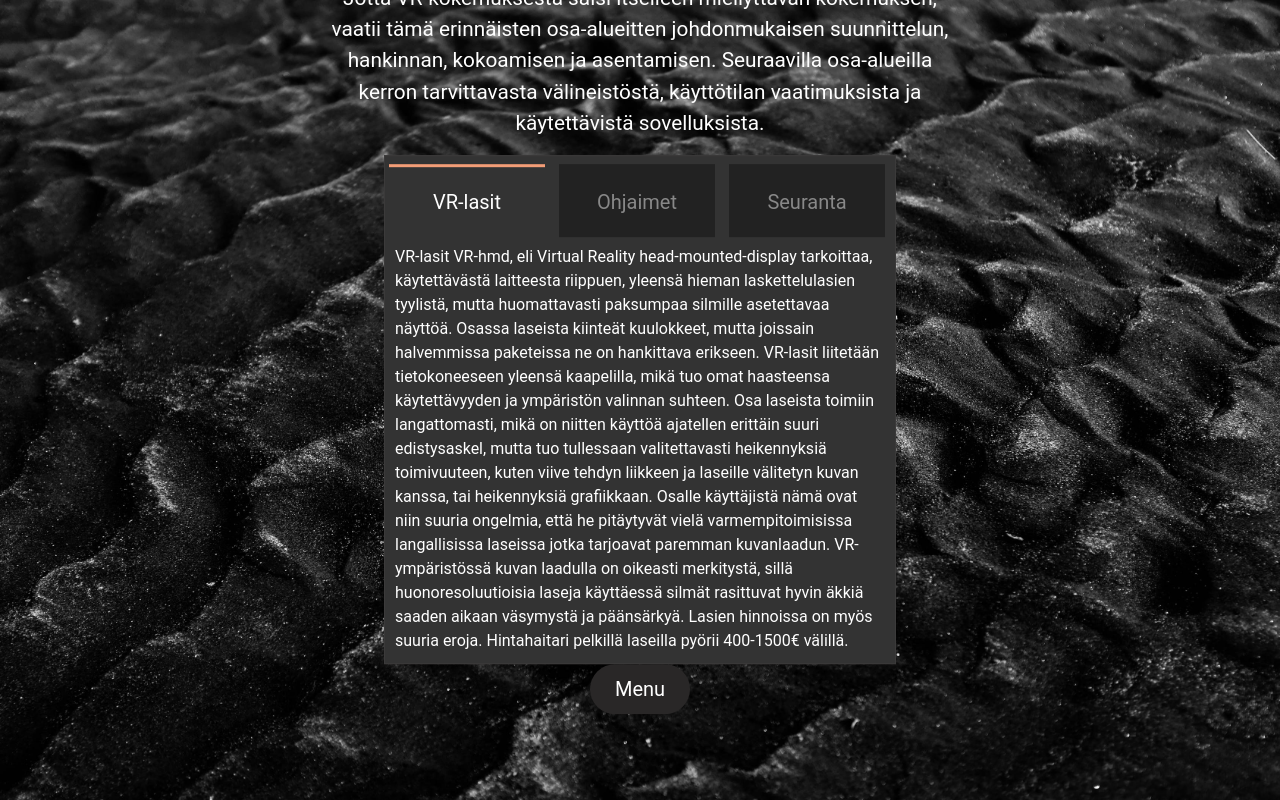
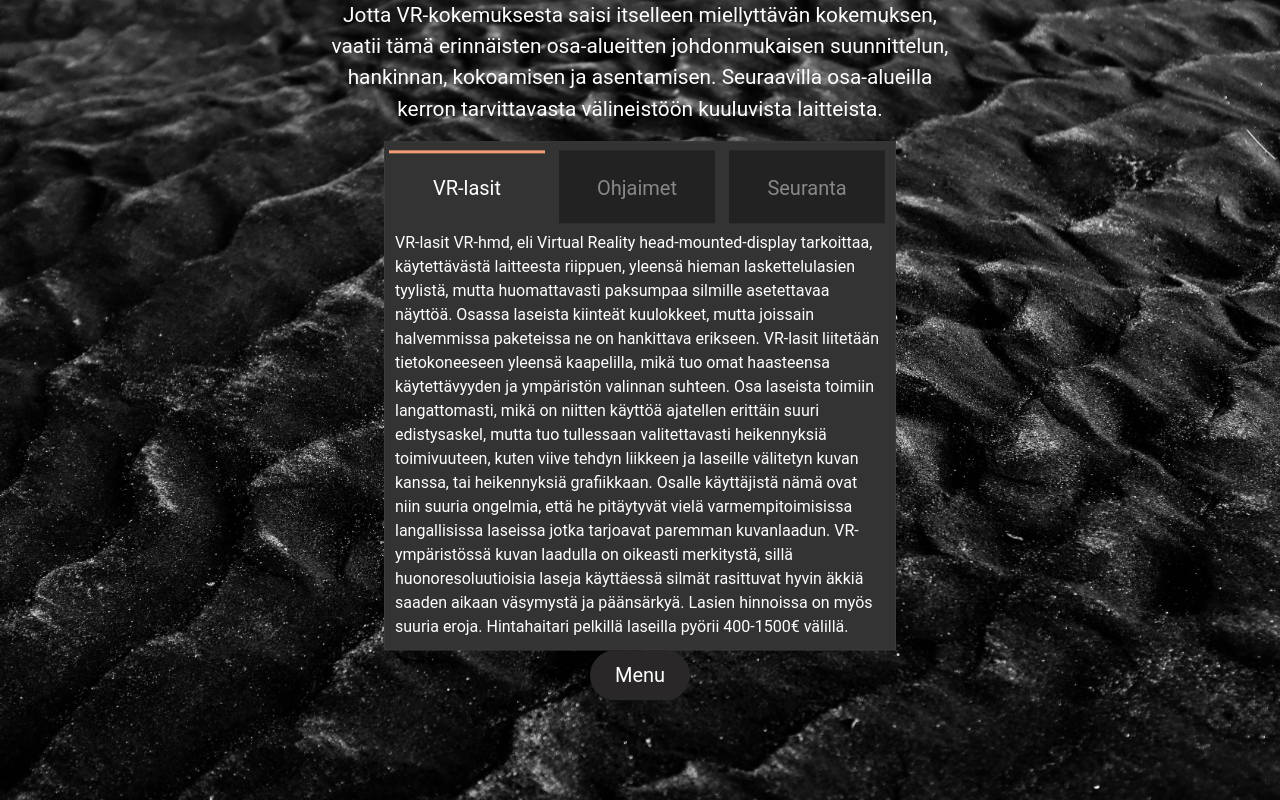
Before and after one commit to Pahkiz/Karelian_Projektityo, a website: page VRlaitteisto.html in a window 1280 px wide. Drawn offline with nearby package versions, Linux system fonts and the light colour scheme.

Commit message:
tekstin korjausta

```diff
--- a/VRlaitteisto.html
+++ b/VRlaitteisto.html
@@ -80,8 +80,7 @@
               Jotta VR-kokemuksesta saisi itselleen miellyttävän kokemuksen,
               vaatii tämä erinnäisten osa-alueitten johdonmukaisen suunnittelun,
               hankinnan, kokoamisen ja asentamisen. Seuraavilla osa-alueilla
-              kerron tarvittavasta välineistöstä, käyttötilan vaatimuksista ja
-              käytettävistä sovelluksista.
+              kerron tarvittavasta välineistöön kuuluvista laitteista.
             </p>
             <div id="content">
               <div class="tabContainer">
```
